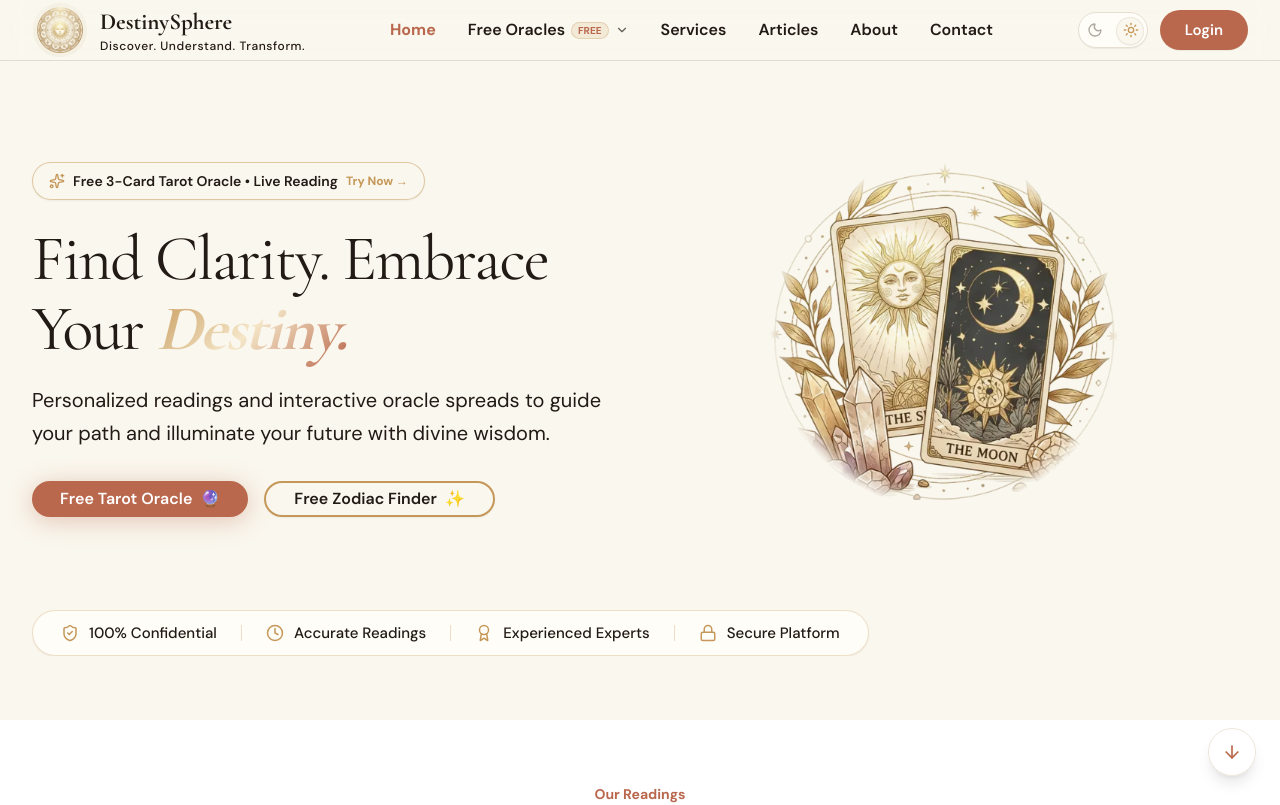
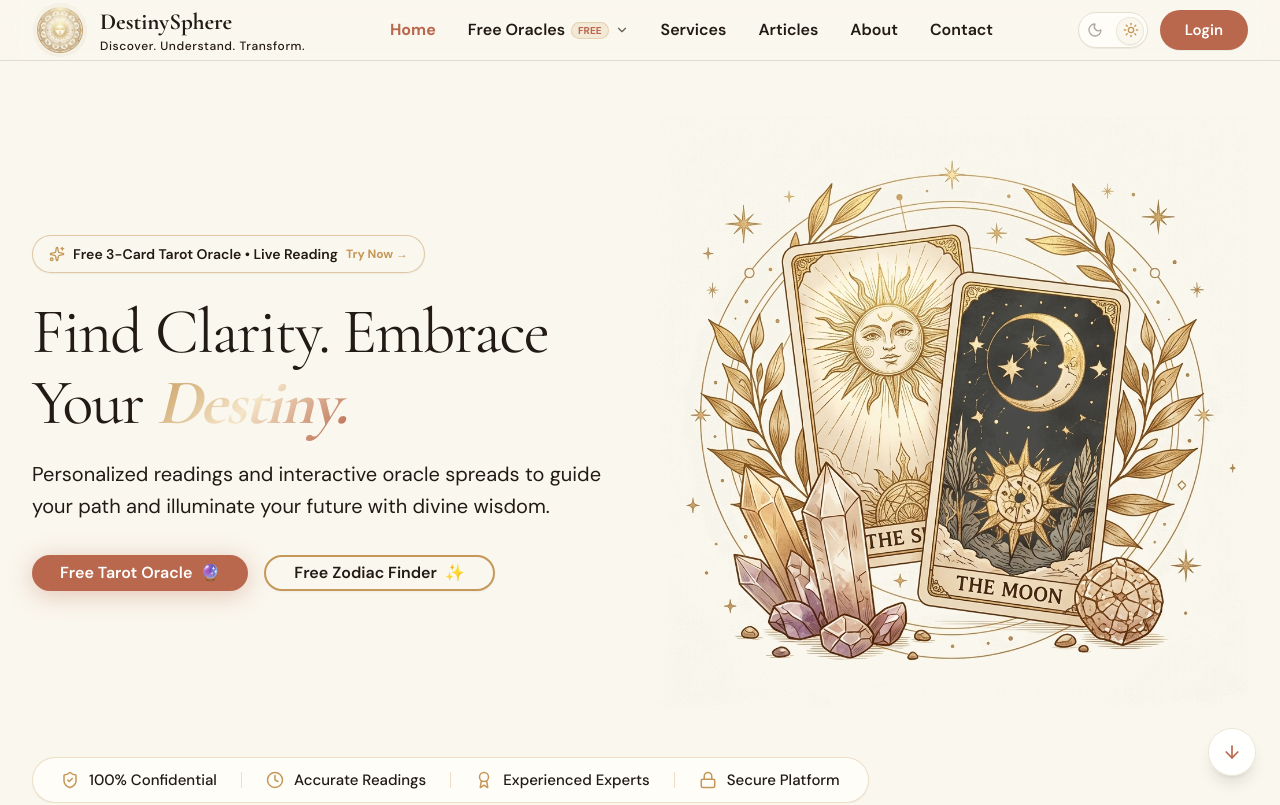
Before and after one commit to BinaryBuilderPR/destinysphere, a Next.js app in the folder apps/web/: page / in a window 1280 px wide. Shown: the top 805 px of the page. Built offline with nearby package versions, Linux system fonts and the light colour scheme.

Commit message:
feat(game/hero): refine transparent hero visuals, tarot audio lifecycle, and 24K gold scrollbars

```diff
--- a/apps/web/src/app/game/page.tsx
+++ b/apps/web/src/app/game/page.tsx
@@ -19,6 +19,24 @@ export default function TarotGamePage() {
   const [isMuted, setIsMuted] = useState<boolean>(false);
   const [soundStarted, setSoundStarted] = useState<boolean>(false);
   const chatSectionRef = useRef<HTMLDivElement>(null);
+
+  // Stop sound when navigating to another page or when tab/screen is switched off
+  useEffect(() => {
+    const handleVisibilityChange = () => {
+      if (document.hidden) {
+        audioEngine.stopAmbientTone();
+      } else if (soundStarted && !isMuted) {
+        audioEngine.startAmbientTone();
+      }
+    };
+
+    document.addEventListener("visibilitychange", handleVisibilityChange);
+
+    return () => {
+      document.removeEventListener("visibilitychange", handleVisibilityChange);
+      audioEngine.stopAmbientTone();
+    };
+  }, [soundStarted, isMuted]);
 
   // Start sound on first user interaction
   const initAudio = () => {
@@ -139,8 +157,8 @@ export default function TarotGamePage() {
                   <button
                     onClick={() => setDeckMode("78-full")}
                     className={`px-4 sm:px-5 py-2 rounded-full text-xs sm:text-sm font-bold transition-all cursor-pointer flex items-center gap-1.5 ${deckMode === "78-full"
-                        ? "bg-[#C59758] text-white shadow-lg scale-102"
-                        : "text-[#6A655C] dark:text-[#AAA7A1] hover:text-[#221A14] dark:hover:text-[#F5F3EF]"
+                      ? "bg-[#C59758] text-white shadow-lg scale-102"
+                      : "text-[#6A655C] dark:text-[#AAA7A1] hover:text-[#221A14] dark:hover:text-[#F5F3EF]"
                       }`}
                   >
                     <span>🌟</span>
@@ -149,8 +167,8 @@ export default function TarotGamePage() {
                   <button
                     onClick={() => setDeckMode("22-major")}
                     className={`px-4 sm:px-5 py-2 rounded-full text-xs sm:text-sm font-bold transition-all cursor-pointer flex items-center gap-1.5 ${deckMode === "22-major"
-                        ? "bg-[#C59758] text-white shadow-lg scale-102"
-                        : "text-[#6A655C] dark:text-[#AAA7A1] hover:text-[#221A14] dark:hover:text-[#F5F3EF]"
+                      ? "bg-[#C59758] text-white shadow-lg scale-102"
+                      : "text-[#6A655C] dark:text-[#AAA7A1] hover:text-[#221A14] dark:hover:text-[#F5F3EF]"
                       }`}
                   >
                     <span>🔮</span>
--- a/apps/web/src/components/game/DeckFan.tsx
+++ b/apps/web/src/components/game/DeckFan.tsx
@@ -82,18 +82,8 @@ export function DeckFan({
         </div>
       </div>
 
-      {/* Fanned Arc Container - Auto-plays when mouse enters, automatically mutes when mouse leaves */}
-      <div
-        onMouseEnter={() => {
-          audioEngine.startAmbientTone();
-          audioEngine.setMuted(false);
-        }}
-        onMouseLeave={() => {
-          setHoveredIdx(null);
-          audioEngine.setMuted(true);
-        }}
-        className="relative w-full h-[220px] sm:h-[270px] md:h-[310px] flex items-center justify-center overflow-visible"
-      >
+      {/* Fanned Arc Container */}
+      <div className="relative w-full h-[220px] sm:h-[270px] md:h-[310px] flex items-center justify-center overflow-visible">
         {shuffledDeck.map((card, idx) => {
           const total = shuffledDeck.length;
           const mid = (total - 1) / 2;
@@ -108,11 +98,13 @@ export function DeckFan({
               onMouseEnter={() => handleMouseEnter(idx)}
               onMouseLeave={() => setHoveredIdx(null)}
               onClick={() => handleCardClick(card, idx)}
-              className={`absolute top-0 transition-all duration-300 cursor-pointer ${disabled ? "pointer-events-none opacity-50" : ""
-                }`}
+              className={`absolute top-0 transition-all duration-300 cursor-pointer ${
+                disabled ? "pointer-events-none opacity-50" : ""
+              }`}
               style={{
-                transform: `translateX(${offset * 24}px) translateY(${isHovered ? translateY - 40 : translateY
-                  }px) rotate(${isHovered ? 0 : rotDeg}deg) scale(${isHovered ? 1.15 : 1})`,
+                transform: `translateX(${offset * 24}px) translateY(${
+                  isHovered ? translateY - 40 : translateY
+                }px) rotate(${isHovered ? 0 : rotDeg}deg) scale(${isHovered ? 1.15 : 1})`,
                 zIndex: isHovered ? 50 : idx + 10,
               }}
             >
@@ -137,8 +129,9 @@ export function DeckFan({
           <div
             className="absolute -bottom-8 sm:-bottom-10 pointer-events-none transition-all duration-700 ease-out z-[60] flex flex-col items-center"
             style={{
-              transform: `translateX(${(targetHandIdx - (shuffledDeck.length - 1) / 2) * 24}px) translateY(${hoveredIdx !== null ? "-28px" : "0px"
-                })`,
+              transform: `translateX(${(targetHandIdx - (shuffledDeck.length - 1) / 2) * 24}px) translateY(${
+                hoveredIdx !== null ? "-28px" : "0px"
+              })`,
             }}
           >
             {/* Pulsing Golden Beam */}
--- a/apps/web/src/components/sections/home/HeroArtwork.tsx
+++ b/apps/web/src/components/sections/home/HeroArtwork.tsx
@@ -4,32 +4,32 @@ import Image from "next/image";
 
 export default function HeroArtwork() {
   return (
-    <div className="relative mx-auto flex w-full max-w-[340px] sm:max-w-[460px] lg:max-w-[530px] items-center justify-center select-none">
+    <div className="relative mx-auto flex w-full max-w-[440px] sm:max-w-[560px] lg:max-w-[620px] items-center justify-center select-none">
       {/* Generated Artwork Container with organic floating motion */}
-      <div className="relative w-full transition-all duration-300 animate-float-slow">
-        {/* Light Mode Hero Illustration - 100% Crisp & Clean */}
-        <div className="block dark:hidden">
+      <div className="relative w-full transition-all duration-300 animate-float-slow flex items-center justify-center">
+        {/* Light Mode Hero Illustration */}
+        <div className="block dark:hidden w-full">
           <Image
             src="/hero-generated-light.png"
             alt="DestinySphere Celestial Tarot Guidance"
-            width={530}
-            height={530}
+            width={1024}
+            height={1024}
             priority
-            sizes="(max-width: 640px) 340px, (max-width: 1024px) 460px, 530px"
+            unoptimized
             style={{ width: "100%", height: "auto" }}
             className="object-contain pointer-events-none"
           />
         </div>
 
         {/* Dark Mode Hero Illustration */}
-        <div className="hidden dark:block">
+        <div className="hidden dark:block w-full">
           <Image
             src="/hero-generated-dark.png"
             alt="DestinySphere Celestial Midnight Tarot Guidance"
-            width={530}
-            height={530}
+            width={1024}
+            height={1024}
             priority
-            sizes="(max-width: 640px) 340px, (max-width: 1024px) 460px, 530px"
+            unoptimized
             style={{ width: "100%", height: "auto" }}
             className="object-contain pointer-events-none"
           />
--- a/apps/web/src/lib/audioEngine.ts
+++ b/apps/web/src/lib/audioEngine.ts
@@ -146,7 +146,8 @@ class SoundEngine {
    * Toggle mute
    */
   public toggleMute(): boolean {
-    return this.setMuted(!this.isMuted), this.isMuted;
+    this.setMuted(!this.isMuted);
+    return this.isMuted;
   }
 
   public getMuted(): boolean {
```
Also changed, not shown: apps/web/public/hero-generated-dark.png, apps/web/public/hero-generated-light.png.
